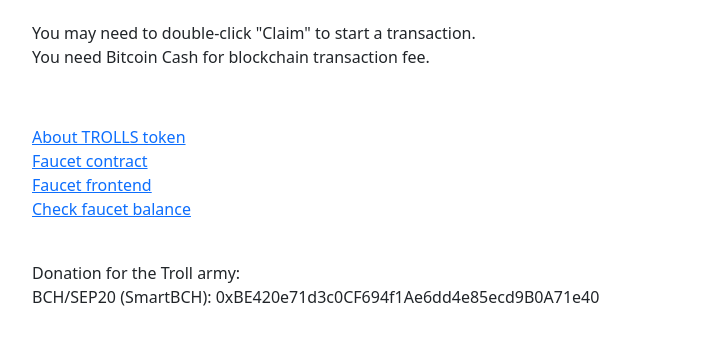
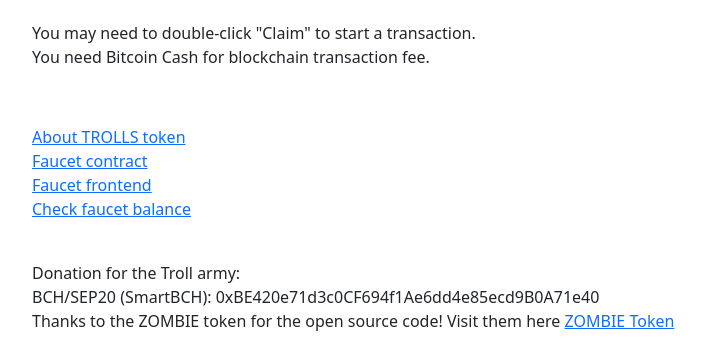
Before and after one commit to Troll-Token/faucet, a website: page public/index.html in a window 1280 px wide. Shown: the part 680-1023 px from the top of the page, without its empty margins (50-756 px from the left). Drawn offline with nearby package versions, Linux system fonts and the light colour scheme; a script that the page names is missing.

Commit message:
Update index.html

```diff
--- a/public/index.html
+++ b/public/index.html
@@ -119,6 +119,7 @@
 
     <p>Donation for the Troll army:<br>
     BCH/SEP20 (SmartBCH): 0xBE420e71d3c0CF694f1Ae6dd4e85ecd9B0A71e40<br>
+	    Thanks to the ZOMBIE token for the open source code! Visit them here <a href="https://github.com/mazetoken/zombie">ZOMBIE Token</a><br>
 	<p></p><br>
     <a href="https://t.me/trollarmy"><img src="img/telegram.png" alt="Telegram" width="32" height="32"></a></p>
 	<p></p><br>
```
